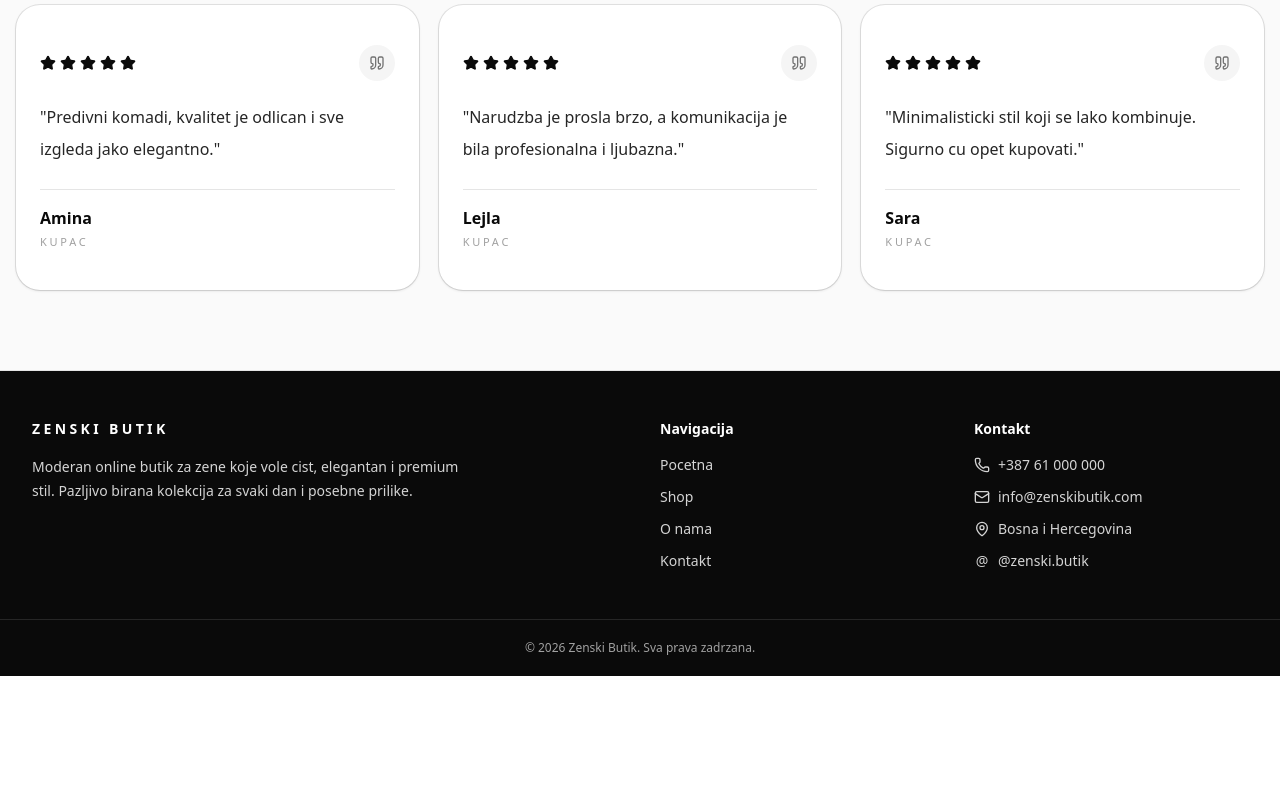
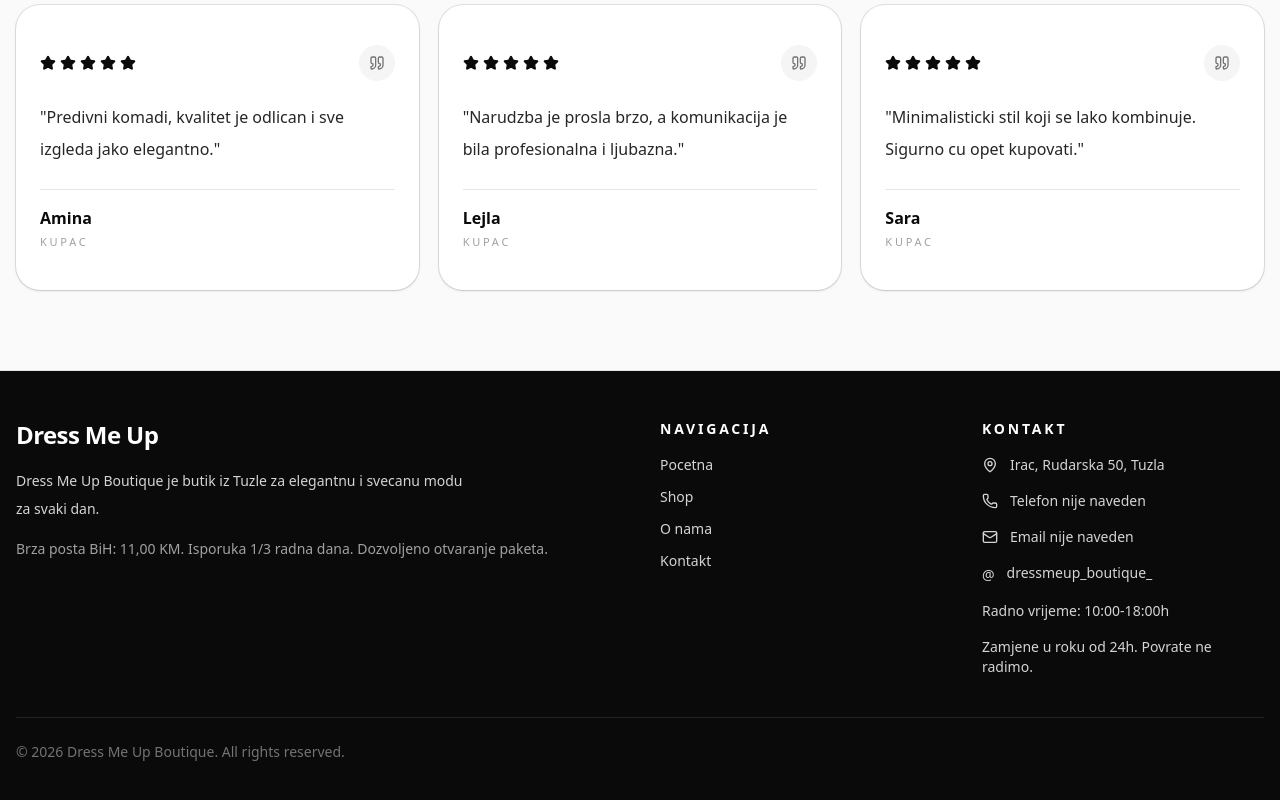
Before and after one commit to joniba11125-art/zenski-butik, a Next.js app: page / in a window 1280 px wide. Shown: the part 1584-2384 px from the top of the page. Before the commit the page ends 2260 px from the top, so only its background shows below. Built offline with nearby package versions, Linux system fonts and the light colour scheme; no server answers; the database is empty.

Commit message:
Update branding to Dress Me Up

```diff
--- a/src/app/layout.tsx
+++ b/src/app/layout.tsx
@@ -5,27 +5,28 @@ import { Footer } from "@/components/layout/Footer";
 
 export const metadata: Metadata = {
   title: {
-    default: "Zenski Butik | Elegantna zenska odjeca",
-    template: "%s | Zenski Butik",
+    default: "Dress Me Up Boutique | Elegantna moda za svaki dan",
+    template: "%s | Dress Me Up Boutique",
   },
   description:
-    "Moderan online butik za zensku odjecu. Haljine, sakoi, kosulje i elegantni komadi za svaki dan.",
+    "Dress Me Up Boutique Tuzla - elegantna i svecana moda za svaki dan. Butik na adresi Irac, Rudarska 50, Tuzla.",
   keywords: [
-    "zenski butik",
-    "zenska odjeca",
+    "Dress Me Up Boutique",
+    "butik Tuzla",
+    "zenska odjeca Tuzla",
+    "elegantna moda",
+    "svecana moda",
     "haljine",
-    "sakoi",
-    "kosulje",
-    "online butik",
-    "moda",
+    "kompleti",
+    "boutique",
   ],
   openGraph: {
-    title: "Zenski Butik",
+    title: "Dress Me Up Boutique",
     description:
-      "Moderan online butik za zensku odjecu. Elegantni komadi za svaki dan.",
+      "Elegantna moda za svaki dan. Butik Irac, Rudarska 50, Tuzla.",
     type: "website",
     locale: "bs_BA",
-    siteName: "Zenski Butik",
+    siteName: "Dress Me Up Boutique",
   },
 };
 
--- a/src/components/layout/Footer.tsx
+++ b/src/components/layout/Footer.tsx
@@ -3,66 +3,79 @@ import { Mail, MapPin, Phone } from "lucide-react";
 
 export function Footer() {
   return (
-    <footer className="border-t border-neutral-200 bg-neutral-950 text-white">
-      <div className="mx-auto grid max-w-7xl gap-10 px-4 py-12 sm:px-6 md:grid-cols-4 lg:px-8">
+    <footer className="border-t bg-neutral-950 px-4 py-12 text-white">
+      <div className="mx-auto grid max-w-7xl gap-10 md:grid-cols-4">
         <div className="md:col-span-2">
-          <p className="text-sm font-semibold tracking-[0.24em]">
-            ZENSKI BUTIK
+          <Link href="/" className="text-2xl font-semibold tracking-tight">
+            Dress Me Up
+          </Link>
+
+          <p className="mt-4 max-w-md text-sm leading-7 text-neutral-300">
+            Dress Me Up Boutique je butik iz Tuzle za elegantnu i svecanu modu
+            za svaki dan.
           </p>
-          <p className="mt-4 max-w-md text-sm leading-6 text-neutral-300">
-            Moderan online butik za zene koje vole cist, elegantan i premium
-            stil. Pazljivo birana kolekcija za svaki dan i posebne prilike.
+
+          <p className="mt-4 text-sm text-neutral-400">
+            Brza posta BiH: 11,00 KM. Isporuka 1/3 radna dana. Dozvoljeno
+            otvaranje paketa.
           </p>
         </div>
 
         <div>
-          <h3 className="text-sm font-semibold">Navigacija</h3>
-          <div className="mt-4 flex flex-col gap-3 text-sm text-neutral-300">
-            <Link href="/" className="transition hover:text-white">
+          <h3 className="mb-4 text-sm font-semibold uppercase tracking-[0.2em]">
+            Navigacija
+          </h3>
+
+          <div className="space-y-3 text-sm text-neutral-300">
+            <Link href="/" className="block hover:text-white">
               Pocetna
             </Link>
-            <Link href="/shop" className="transition hover:text-white">
+            <Link href="/shop" className="block hover:text-white">
               Shop
             </Link>
-            <Link href="/#about" className="transition hover:text-white">
+            <Link href="/#about" className="block hover:text-white">
               O nama
             </Link>
-            <Link href="/#contact" className="transition hover:text-white">
+            <Link href="/#contact" className="block hover:text-white">
               Kontakt
             </Link>
           </div>
         </div>
 
         <div>
-          <h3 className="text-sm font-semibold">Kontakt</h3>
-          <div className="mt-4 flex flex-col gap-3 text-sm text-neutral-300">
-            <div className="flex items-center gap-2">
-              <Phone className="h-4 w-4" />
-              <span>+387 61 000 000</span>
+          <h3 className="mb-4 text-sm font-semibold uppercase tracking-[0.2em]">
+            Kontakt
+          </h3>
+
+          <div className="space-y-4 text-sm text-neutral-300">
+            <div className="flex gap-3">
+              <MapPin className="mt-0.5 h-4 w-4 shrink-0" />
+              <span>Irac, Rudarska 50, Tuzla</span>
             </div>
 
-            <div className="flex items-center gap-2">
-              <Mail className="h-4 w-4" />
-              <span>info@zenskibutik.com</span>
+            <div className="flex gap-3">
+              <Phone className="mt-0.5 h-4 w-4 shrink-0" />
+              <span>Telefon nije naveden</span>
             </div>
 
-            <div className="flex items-center gap-2">
-              <MapPin className="h-4 w-4" />
-              <span>Bosna i Hercegovina</span>
+            <div className="flex gap-3">
+              <Mail className="mt-0.5 h-4 w-4 shrink-0" />
+              <span>Email nije naveden</span>
             </div>
 
-            <div className="flex items-center gap-2">
-              <span className="flex h-4 w-4 items-center justify-center text-sm">
-                @
-              </span>
-              <span>@zenski.butik</span>
+            <div className="flex gap-3">
+              <span className="mt-0.5 shrink-0">@</span>
+              <span>dressmeup_boutique_</span>
             </div>
+
+            <p>Radno vrijeme: 10:00-18:00h</p>
+            <p>Zamjene u roku od 24h. Povrate ne radimo.</p>
           </div>
         </div>
       </div>
 
-      <div className="border-t border-neutral-800 px-4 py-5 text-center text-xs text-neutral-400">
-        © 2026 Zenski Butik. Sva prava zadrzana.
+      <div className="mx-auto mt-10 max-w-7xl border-t border-white/10 pt-6 text-sm text-neutral-500">
+        © {new Date().getFullYear()} Dress Me Up Boutique. All rights reserved.
       </div>
     </footer>
   );
--- a/src/components/layout/Header.tsx
+++ b/src/components/layout/Header.tsx
@@ -37,7 +37,7 @@ export function Header() {
 
           <div className="leading-tight">
             <p className="text-sm font-semibold tracking-[0.24em] text-black">
-              ZENSKI BUTIK
+              Dress Me Up
             </p>
             <p className="text-xs text-neutral-500">Premium fashion</p>
           </div>
```
